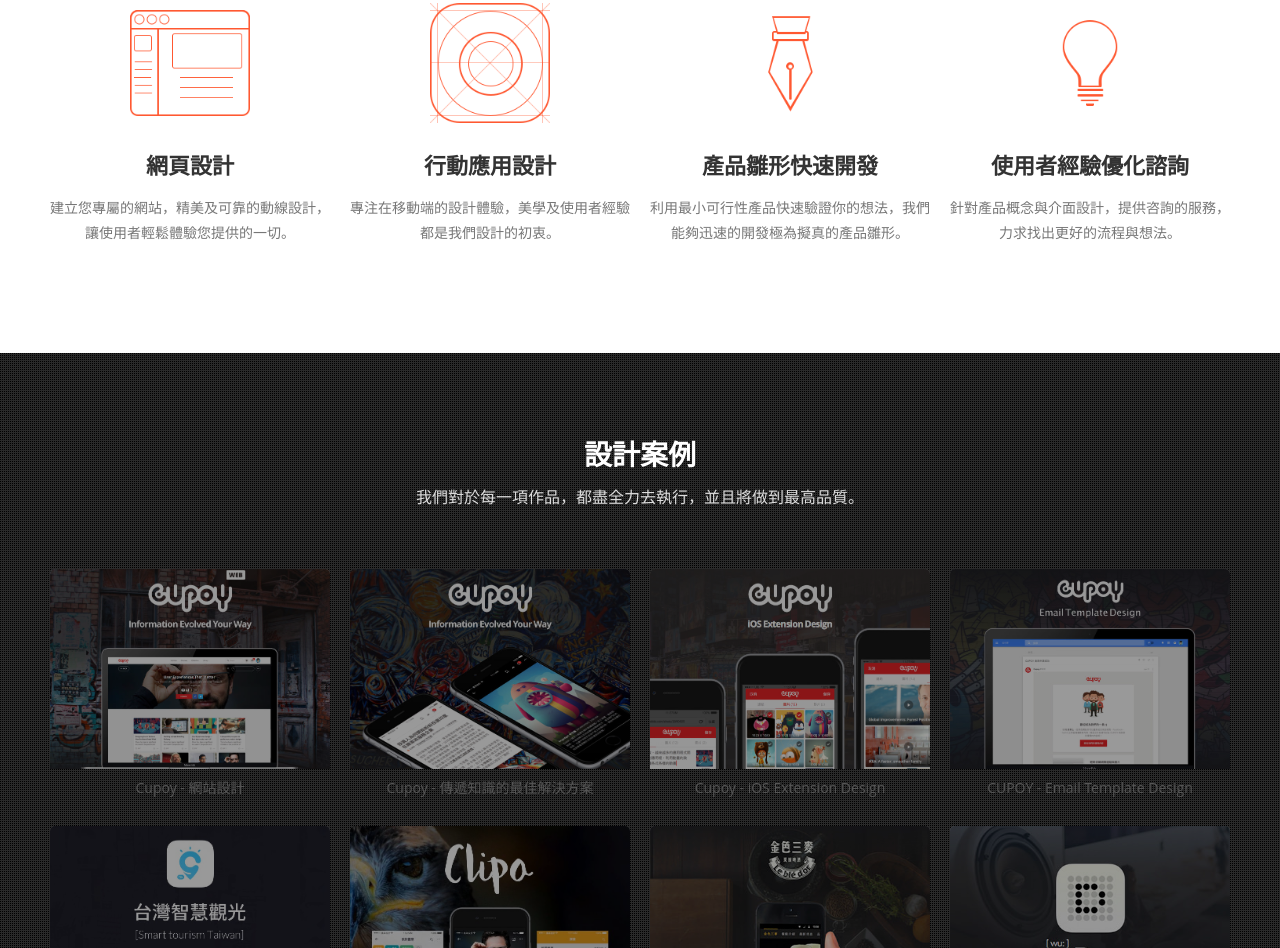
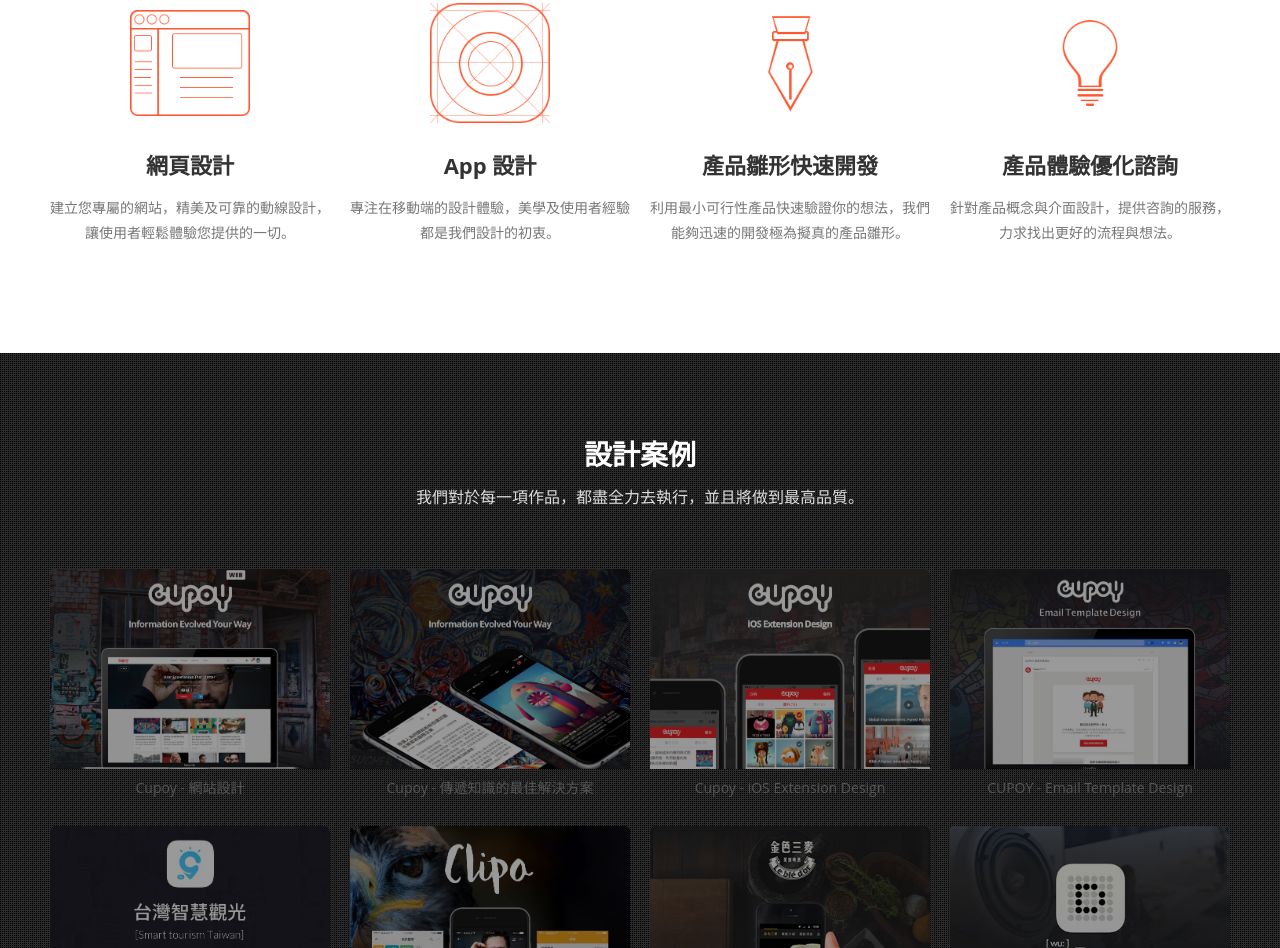
Before and after one commit to Augus/og-design, a plain HTML site: page index.html in a window 1280 px wide. Shown: the part 1051-1999 px from the top of the page. Drawn offline with nearby package versions, Linux system fonts and the light colour scheme.

Commit message:
文案優化

```diff
--- a/index.html
+++ b/index.html
@@ -87,7 +87,7 @@
                     </div>
                     <div class="service col col-3 mobile-full">
                         <div class="thumbnail" style="background-image: url(images/features/app.png)"></div>
-                        <h4 class="title">行動應用設計</h4>
+                        <h4 class="title">App 設計</h4>
                         <p class="descript">專注在移動端的設計體驗，美學及使用者經驗都是我們設計的初衷。</p>
                     </div>
                     <div class="service col col-3 mobile-full">
@@ -97,7 +97,7 @@
                     </div>
                     <div class="service col col-3 mobile-full">
                         <div class="thumbnail" style="background-image: url(images/features/info.png)"></div>
-                        <h4 class="title">使用者經驗優化諮詢</h4>
+                        <h4 class="title">產品體驗優化諮詢</h4>
                         <p class="descript">針對產品概念與介面設計，提供咨詢的服務，力求找出更好的流程與想法。</p>
                     </div>
                 </div>
```
